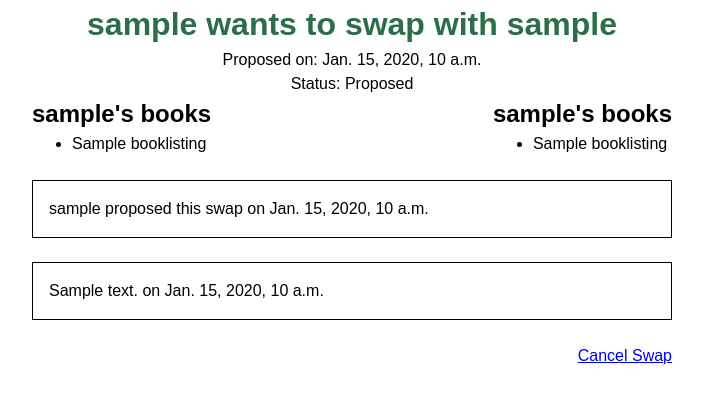
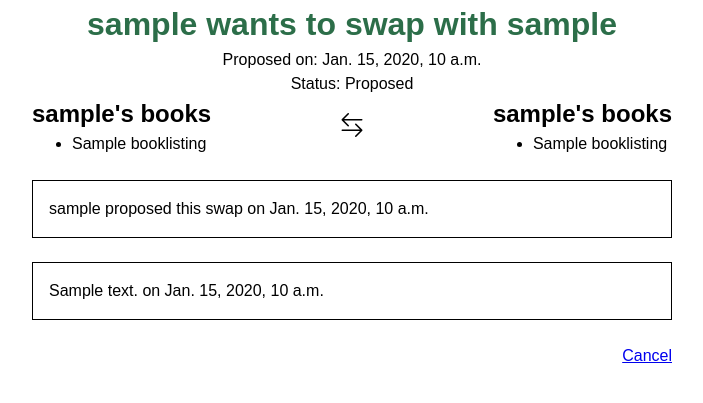
Before and after one commit to jhthompson/book-swap, a Django app: page /swaps/1 in a window 1280 px wide. Shown: the part 46-449 px from the top of the page, without its empty margins (288-991 px from the left). Run offline with Django 5.2, Linux system fonts and the light colour scheme; a user stored in the database is signed in; tables that the repository leaves empty hold one stand-in row (values such as "Sample post").

Commit message:
Improve more styles

```diff
--- a/core/forms.py
+++ b/core/forms.py
@@ -50,6 +50,10 @@ class BookListingSelectionForm(forms.Form):
 class AcceptSwapForm(forms.Form):
     message = forms.CharField(
         label="How should they contact you to coordinate the swap?",
-        widget=forms.Textarea,
+        widget=forms.Textarea(
+            attrs={
+                "class": "width:100",
+            }
+        ),
         help_text="Email, text message, WhatsApp, etc.",
     )
--- a/core/static/core/css/utility/utility.css
+++ b/core/static/core/css/utility/utility.css
@@ -92,3 +92,11 @@
 .margin-block-start\:s0 {
     margin-block-start: var(--s0);
 }
+
+.width\:100 {
+    width: 100%;
+}
+
+.font-size\:s1 {
+    font-size: var(--s1);
+}
--- a/core/templates/core/accept_swap.html
+++ b/core/templates/core/accept_swap.html
@@ -1,7 +1,7 @@
 {% extends "core/base.html" %}
 
 {% block main %}
-<form method="post">
+<form class="center stack" method="post">
     {% csrf_token %}
     <table>
         {{ form }}
--- a/core/templates/core/swap.html
+++ b/core/templates/core/swap.html
@@ -6,7 +6,7 @@
 <p class="center text-align:center">Status: {{ swap.get_status_display }}</p>
 
 <div class="stack center">
-    <div style="display: flex; justify-content: space-between;">
+    <div style="display: flex; justify-content: space-between; align-items: center;">
         <div>
             <h2>{{ swap.proposed_by.username }}'s books</h2>
             <ul>
@@ -15,6 +15,8 @@
                 {% endfor %}
             </ul>
         </div>
+
+        <i class="bi bi-arrow-left-right font-size:s1"></i>
 
         <div>
             <h2>{{ swap.proposed_to.username }}'s books</h2>
@@ -41,10 +43,10 @@
     {% if swap.status == 'PROPOSED' %}
     <div class="text-align:end">
         {% if swap.proposed_by == request.user %}
-            <a href="{% url 'cancel_swap' swap.id %}">Cancel Swap</a>
+            <a href="{% url 'cancel_swap' swap.id %}">Cancel</a>
         {% else %}
-            <a href="{% url 'accept_swap' swap.id %}">Accept Swap</a>
-            <a href="{% url 'decline_swap' swap.id %}">Decline Swap</a>
+            <a href="{% url 'accept_swap' swap.id %}">Accept</a>
+            <a href="{% url 'decline_swap' swap.id %}">Decline</a>
         {% endif %}
     </div>
     {% elif swap.status == 'CANCELLED' %}
```
